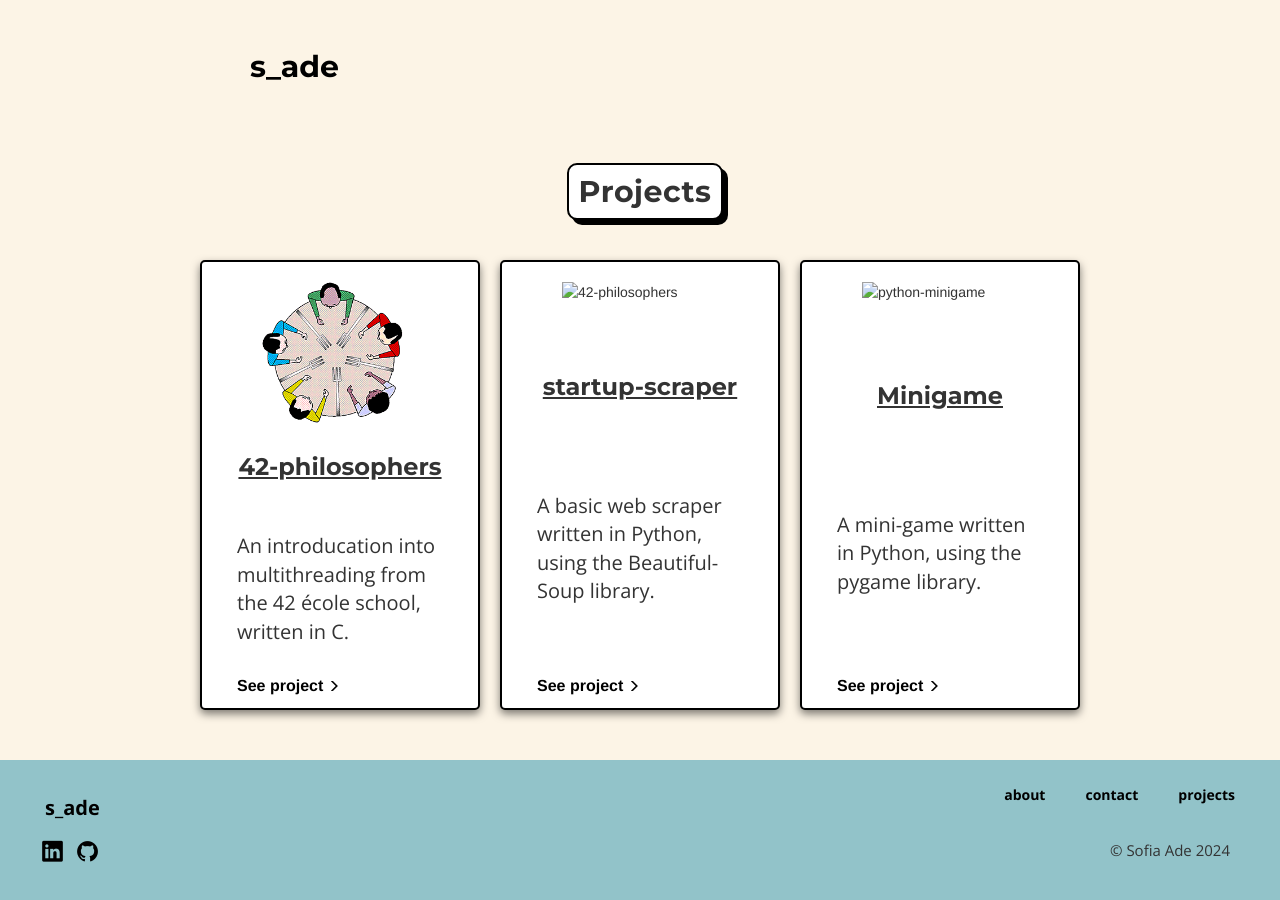
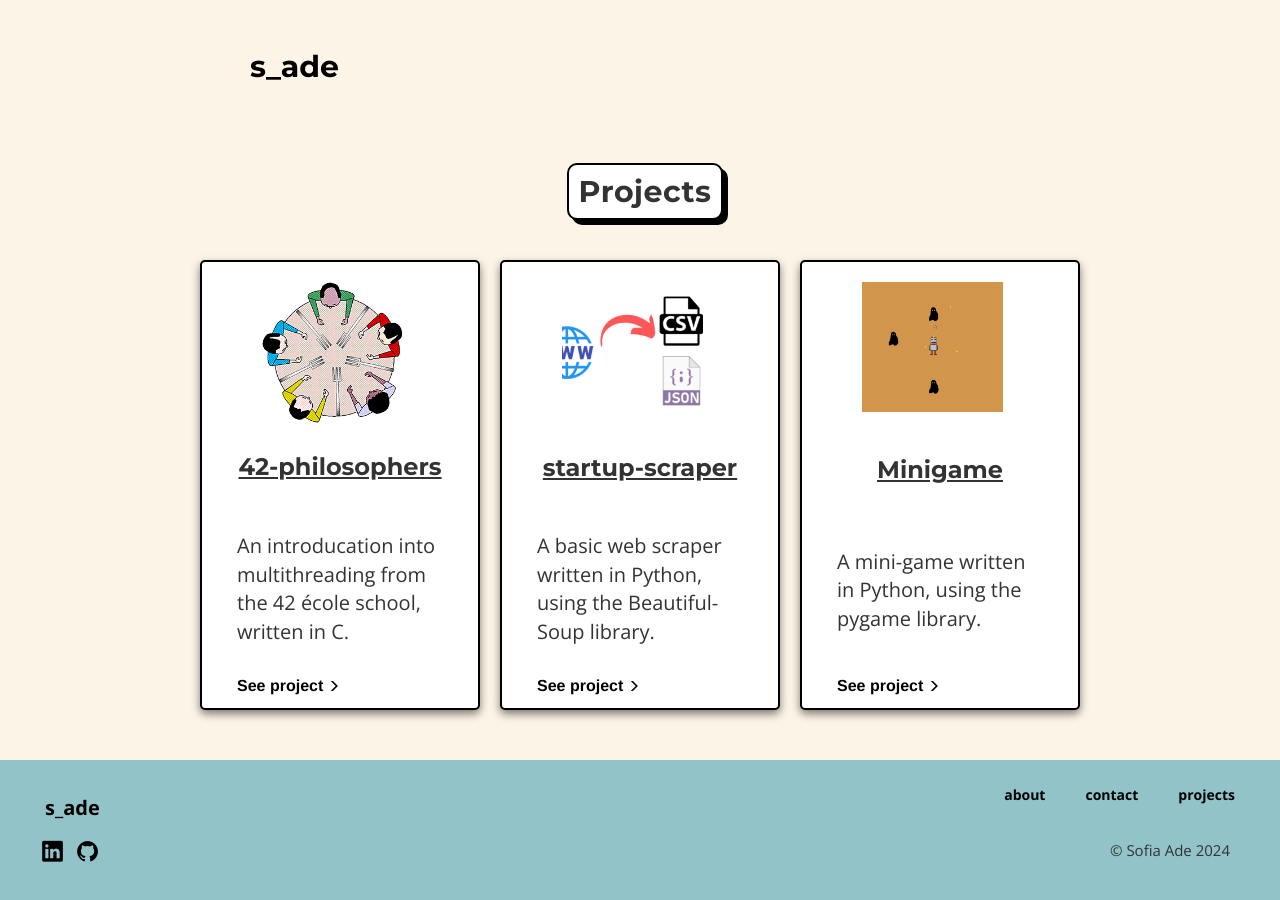
Before and after one commit to s98ade/s98ade.github.io, a plain HTML site: page final_project/projects.html in a window 1280 px wide. Drawn offline with nearby package versions, Linux system fonts and the light colour scheme.

Commit message:
Add files via upload

```diff
--- a/final_project/projects.html
+++ b/final_project/projects.html
@@ -29,14 +29,14 @@
         </div>
 
         <div class="card">
-            <img src="" alt="42-philosophers" style="width:80%"> <!-- Pick img same size as philo!!! -->
+            <img src="scraping.png" alt="startup-scraper" style="width:80%">
             <h3>startup-scraper</h3>
             <p>A basic web scraper<br>written in Python,<br>using the Beautiful-<br>Soup library.</p>
             <a href="https://github.com/s98ade/startup_scraper" target="_blank">See project <span class="glyphicon glyphicon-menu-right"></span></a>
         </div>
 
         <div class="card">
-            <img src="" alt="python-minigame" style="width:80%"> <!-- Pick img same size as philo!!! -->
+            <img src="game.png" alt="python-minigame" style="width:80%">
             <h3>Minigame</h3>
             <p>A mini-game written<br>in Python, using the<br>pygame library.</p>
             <a href="">See project <span class="glyphicon glyphicon-menu-right"></span></a>
```
Also changed, not shown: final_project/game.png (added), final_project/scraping.png (added).
